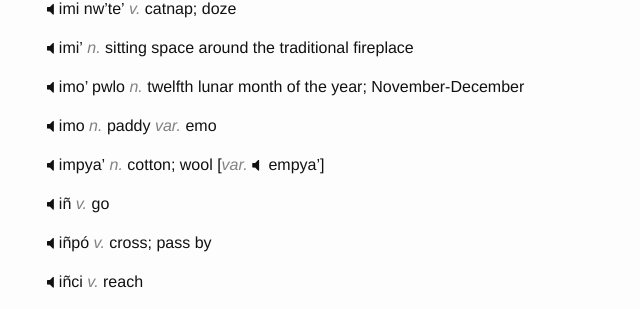
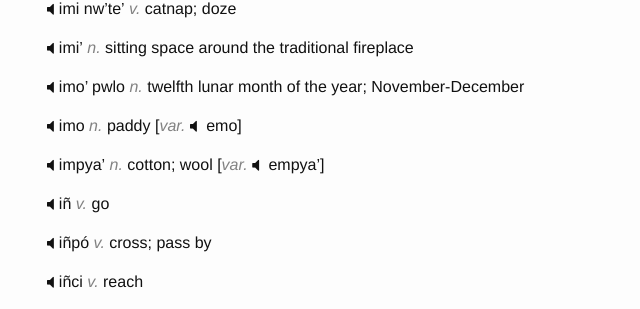
Before and after one commit to hacksparrow/language.apatani.org, a Jekyll site: the page built from dictionary/i.md, in a window 1280 px wide and 900 px high, scrolled down 883 px. Shown: the part 143-452 px from the top of the window, without its empty margins (223-863 px from the left). Built offline with Jekyll 4.4.1, drawn with Linux system fonts in a browser that asks for light colours; nearby versions of some CDN libraries; comment, search, counter and statistics services are not loaded.

Commit message:
Update i.md

```diff
--- a/dictionary/i.md
+++ b/dictionary/i.md
@@ -50,7 +50,7 @@ __imi'__	_n._	sitting space around the traditional fireplace
 
 __imo' pwlo__	_n._	twelfth lunar month of the year; November-December
 
-__imo__	_n._	paddy	_var._	emo
+__imo__	_n._	paddy	[_var._	emo]
 
 __impya'__	_n._	cotton; wool	[_var._	empya']
 
```
